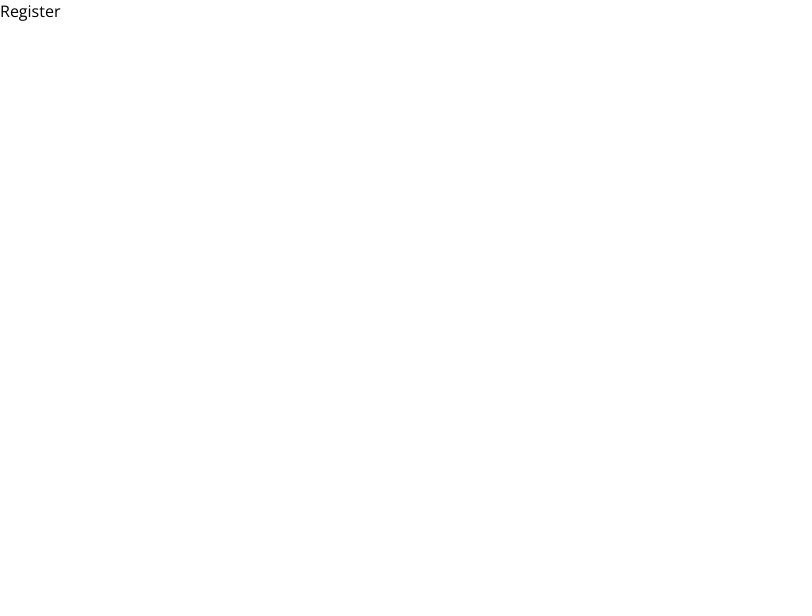
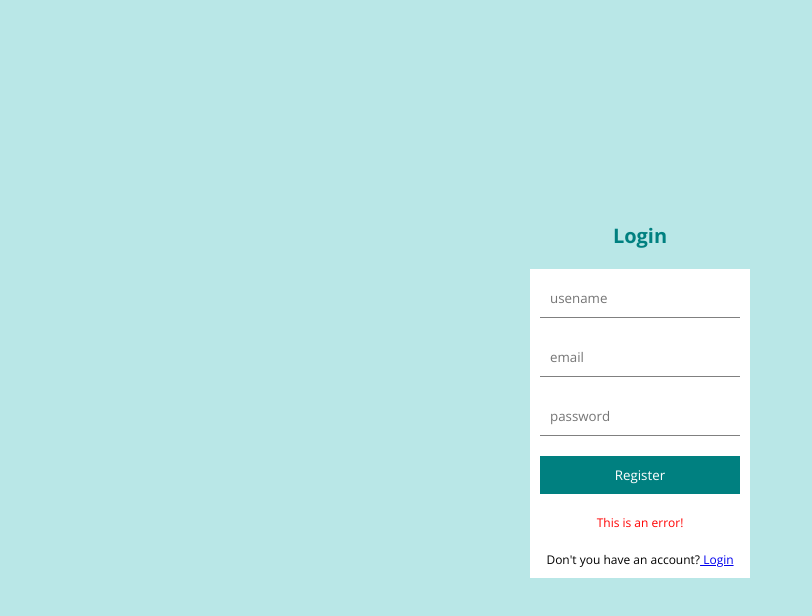
Before and after one commit to akshit2649/blog-sql, a React (Create React App) app in the folder client/: page /register in a window 1280 px wide. Shown: the top 616 px of the page, without its empty margins (0-812 px from the left). Built offline with nearby package versions, Linux system fonts and the light colour scheme.

Commit message:
login & register design

```diff
--- a/client/src/pages/Login.jsx
+++ b/client/src/pages/Login.jsx
@@ -1,13 +1,18 @@
 import React from "react";
+import { Link } from "react-router-dom";
 
 const Login = () => {
   return (
     <div className="auth">
       <h1>Login</h1>
       <form>
-        <input type="text" placeholder="usename" />
-        <input type="password" placeholder="password" />
+        <input required type="text" placeholder="usename" />
+        <input required type="password" placeholder="password" />
         <button>Login</button>
+        <p>This is an error!</p>
+        <span>
+          Don't you have an account?<Link to="/register"> Register</Link>
+        </span>
       </form>
     </div>
   );
--- a/client/src/pages/Register.jsx
+++ b/client/src/pages/Register.jsx
@@ -1,9 +1,22 @@
-import React from 'react'
+import React from "react";
+import { Link } from "react-router-dom";
 
 const Register = () => {
   return (
-    <div>Register</div>
-  )
-}
+    <div className="auth">
+      <h1>Login</h1>
+      <form>
+        <input required type="text" placeholder="usename" />
+        <input required type="email" placeholder="email" />
+        <input required type="password" placeholder="password" />
+        <button>Register</button>
+        <p>This is an error!</p>
+        <span>
+          Don't you have an account?<Link to="/login"> Login</Link>
+        </span>
+      </form>
+    </div>
+  );
+};
 
-export default Register
+export default Register;
--- a/client/src/style.scss
+++ b/client/src/style.scss
@@ -40,6 +40,17 @@
         cursor: pointer;
         color: white;
       }
+
+      span {
+        font-size: 12px;
+        text-align: center;
+      }
+
+      p {
+        font-size: 12px;
+        color: red;
+        text-align: center;
+      }
     }
   }
 }
```
